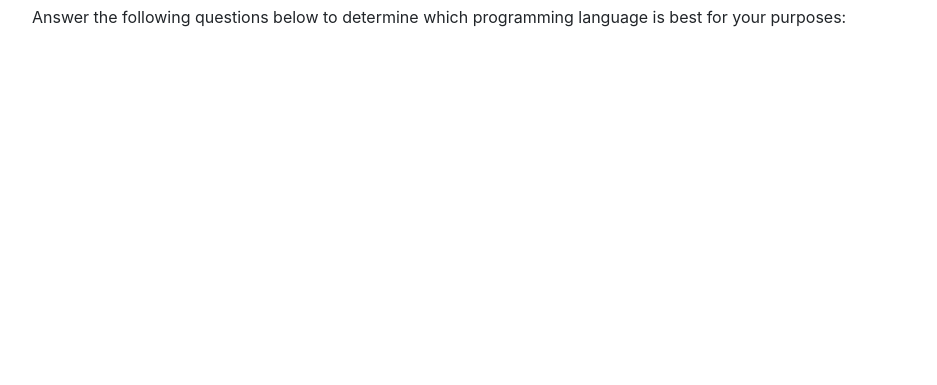
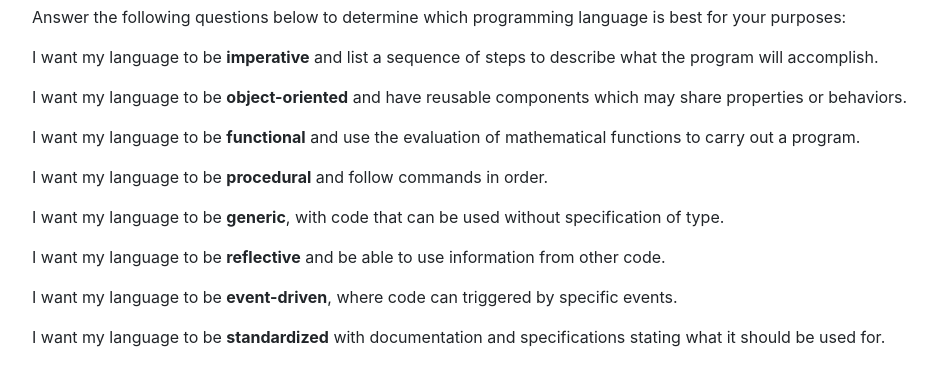
Before and after one commit to benjaminw1030/language-suggester, a plain HTML site: page index.html in a window 1280 px wide. Shown: the part 51-436 px from the top of the page, without its empty margins (53-990 px from the left). Drawn offline with Linux system fonts and the light colour scheme.

Commit message:
add drafts of selections

```diff
--- a/index.html
+++ b/index.html
@@ -12,7 +12,14 @@
       <h1>Language Picker</h1>
       <p>Answer the following questions below to determine which programming language is best for your purposes:</p>
       <form id="language">
-
+        <p>I want my language to be <strong>imperative</strong> and list a sequence of steps to describe what the program will accomplish.</p>
+        <p>I want my language to be <strong>object-oriented</strong> and have reusable components which may share properties or behaviors.</p>
+        <p>I want my language to be <strong>functional</strong> and use the evaluation of mathematical functions to carry out a program.</p>
+        <p>I want my language to be <strong>procedural</strong> and follow commands in order.</p>
+        <p>I want my language to be <strong>generic</strong>, with code that can be used without specification of type.</p>
+        <p>I want my language to be <strong>reflective</strong> and be able to use information from other code.</p>
+        <p>I want my language to be <strong>event-driven</strong>, where code can triggered by specific events.</p>
+        <p>I want my language to be <strong>standardized</strong> with documentation and specifications stating what it should be used for.</p>
       </form>
       <div id="result">
 
```
